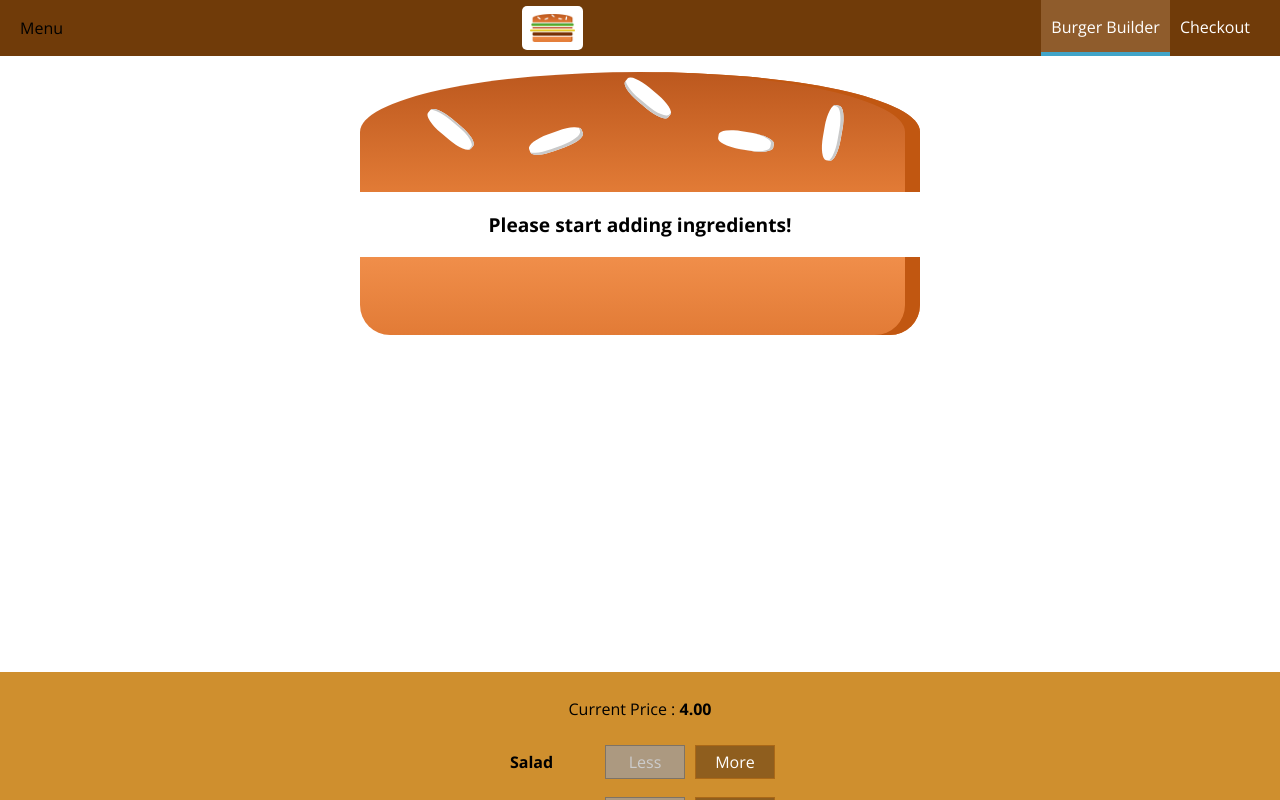
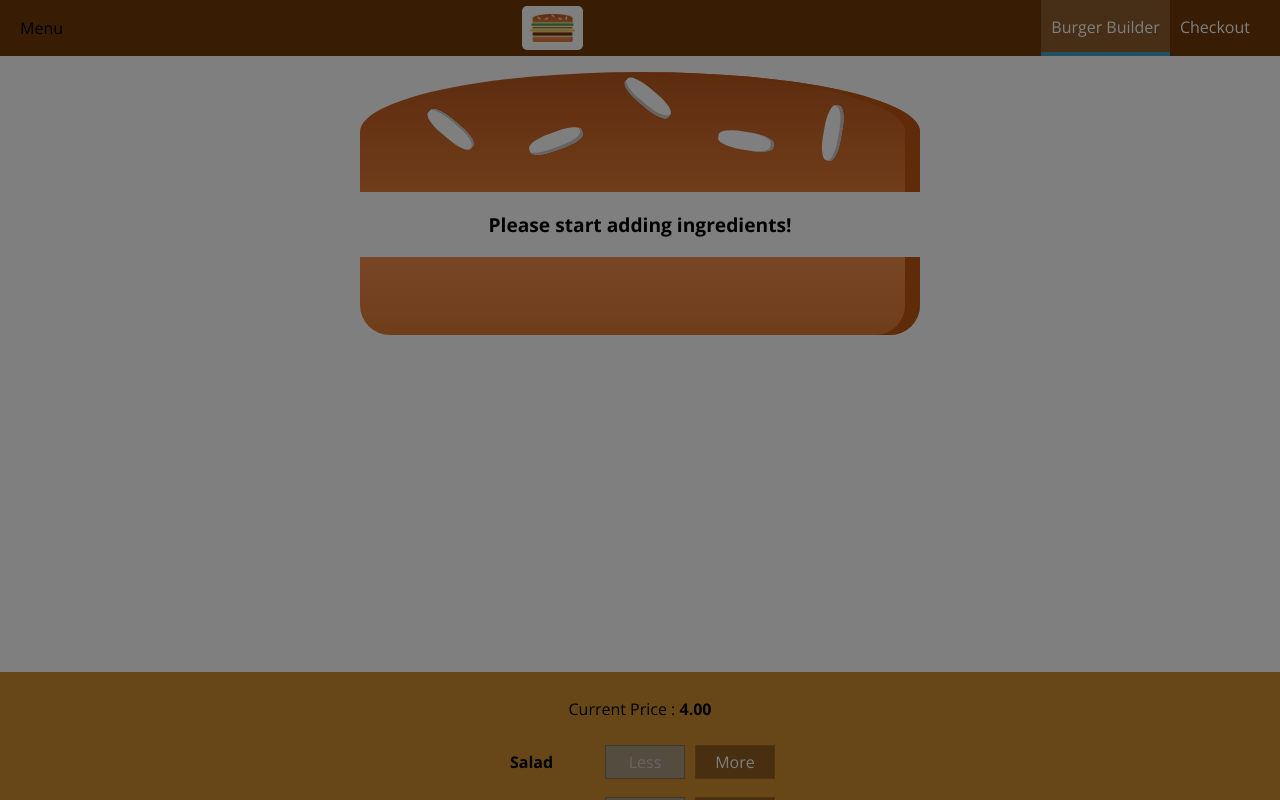
Before and after one commit to kk5190/burger-builder, a React app: page / in a window 1280 px wide. Shown: the top 800 px of the page. Built offline with nearby package versions, Linux system fonts and the light colour scheme.

Commit message:
add side drawer

```diff
--- a/src/components/Layout/Layout.js
+++ b/src/components/Layout/Layout.js
@@ -1,16 +1,30 @@
-import React from 'react';
+import React, { Component } from 'react';
 
 import Wrapper from '../../HOC/Wrapper'
 import classes from './Layout.css';
 import Toolbar from '../Navigation/Toolbar/Toolbar';
+import SideDrawer from '../Navigation/SideDrawer/SideDrawer';
 
-const Layout = ( props ) => (
+class Layout extends Component {
+    state = {
+        showSideDrawer: true
+    }
+
+    sideDrawerClosedHandler = () => {
+        this.setState({ showSideDrawer: false });
+    }
+
+    render () {
+        return (
             <Wrapper>
                 <Toolbar />
+                <SideDrawer open={this.state.showSideDrawer} closed={this.sideDrawerClosedHandler} />
                 <main className={classes.Content}>
-            {props.children}
+                    {this.props.children}
                 </main>
             </Wrapper>
         );
+    }
+}
 
 export default Layout;
--- a/src/components/Logo/Logo.css
+++ b/src/components/Logo/Logo.css
@@ -1,7 +1,7 @@
 .Logo {
   background-color: white;
   padding: 8px;
-  height: 80%;
+  height: 100%;
   box-sizing: border-box;
   border-radius: 5px;
 }
--- a/src/components/Navigation/NavigationItems/NavigationItem/NavigtionItem.css
+++ b/src/components/Navigation/NavigationItems/NavigationItem/NavigtionItem.css
@@ -1,19 +1,38 @@
+.NavigationItem {
+  margin: 10px 0;
+  box-sizing: border-box;
+  display: block;
+  width: 100%;
+}
+
+.NavigationItem a {
+  color: #8F5C2C;
+  text-decoration: none;
+  width: 100%;
+  box-sizing: border-box;
+  display: block;
+}
+
+.NavigationItem a:hover,
+.NavigationItem a:active,
+.NavigationItem a.active {
+  color: #40A4C8;
+}
+
+@media (min-width: 500px) {
   .NavigationItem {
     margin: 0;
-  box-sizing: border-box;
     display: flex;
     height: 100%;
+    width: auto;
     align-items: center;
   }
 
   .NavigationItem a {
     color: white;
-  text-decoration: none;
     height: 100%;
     padding: 16px 10px;
     border-bottom: 4px solid transparent;
-  box-sizing: border-box;
-  display: block;
   }
 
   .NavigationItem a:hover,
@@ -23,3 +42,4 @@
     border-block-end: 4px solid #40A4C8;
     color: white;
   }
+}
--- a/src/components/Navigation/NavigationItems/NavigtionItems.css
+++ b/src/components/Navigation/NavigationItems/NavigationItems.css
@@ -3,6 +3,13 @@
   padding: 0;
   list-style: none;
   display: flex;
+  flex-flow: column;
   align-items: center;
   height: 100%;
 }
+
+@media (min-width: 500px) {
+  .NavigationItems {
+    flex-flow: row;
+  }
+}
--- a/src/components/Navigation/NavigationItems/NavigationItems.js
+++ b/src/components/Navigation/NavigationItems/NavigationItems.js
@@ -1,6 +1,6 @@
 import React from 'react';
 
-import classes from './NavigtionItems.css';
+import classes from './NavigationItems.css';
 import NavigationItem from './NavigationItem/NavigationItem';
 
 const NavigationItems = (props) => (
--- /dev/null
+++ b/src/components/Navigation/SideDrawer/SideDrawer.css
@@ -0,0 +1,32 @@
+.SideDrawer {
+  position: fixed;
+  width: 280px;
+  max-width: 70%;
+  height: 100%;
+  left: 0;
+  top: 0;
+  z-index: 200;
+  background-color: white;
+  padding: 32px 16px;
+  box-sizing: border-box;
+  transition: transform 0.3s ease-out;
+}
+
+@media (min-width: 500px) {
+  .SideDrawer {
+    display: none;
+  }
+}
+
+.Open {
+  transform: translateX(0);
+}
+
+.Close {
+  transform: translateX(-100%)
+}
+
+.Logo {
+  height: 11%;
+  margin-bottom: 32px;
+}
--- /dev/null
+++ b/src/components/Navigation/SideDrawer/SideDrawer.js
@@ -0,0 +1,30 @@
+import React from 'react';
+
+import Logo from '../../Logo/Logo';
+import NavigationItems from '../NavigationItems/NavigationItems';
+import classes from './SideDrawer.css';
+import Backdrop from '../../UI/Backdrop/Backdrop';
+import Wrapper from '../../../HOC/Wrapper';
+
+const SideDrawer = (props) => {
+  let attachedClasses = [classes.SideDrawer, classes.Close];
+  if(props.open) {
+    attachedClasses= [classes.SideDrawer, classes.Open];
+  }
+  return (
+    <Wrapper>
+      <Backdrop show={props.open} clicked={props.closed} />
+      <div className={attachedClasses.join(' ')}>
+        <div className={classes.Logo}>
+          <Logo />
+        </div>
+        <nav>
+          <NavigationItems />
+        </nav>
+      </div>
+    </Wrapper>
+
+  );
+};
+
+export default SideDrawer;
--- a/src/components/Navigation/Toolbar/Toolbar.css
+++ b/src/components/Navigation/Toolbar/Toolbar.css
@@ -12,3 +12,17 @@
   box-sizing: border-box;
   z-index: 90;
 }
+
+.Toolbar nav {
+  height: 100%;
+}
+
+.Logo {
+  height: 80%;
+}
+
+@media (max-width: 499px) {
+  .DesktopOnly {
+    display: none;
+  }
+}
--- a/src/components/Navigation/Toolbar/Toolbar.js
+++ b/src/components/Navigation/Toolbar/Toolbar.js
@@ -8,8 +8,12 @@
 const Toolbar = (props) => (
   <header className={classes.Toolbar}>
     <div>Menu</div>
-    <Logo />
-    <NavigationItems />
+    <div className={classes.Logo}>
+      <Logo />
+    </div>
+    <nav className={classes.DesktopOnly}>
+      <NavigationItems />
+    </nav>
   </header>
 );
 
```
Lines whose indentation alone changed are shown as unchanged.
